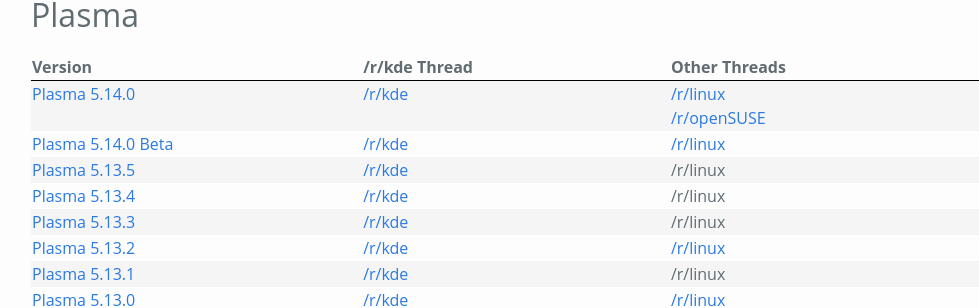
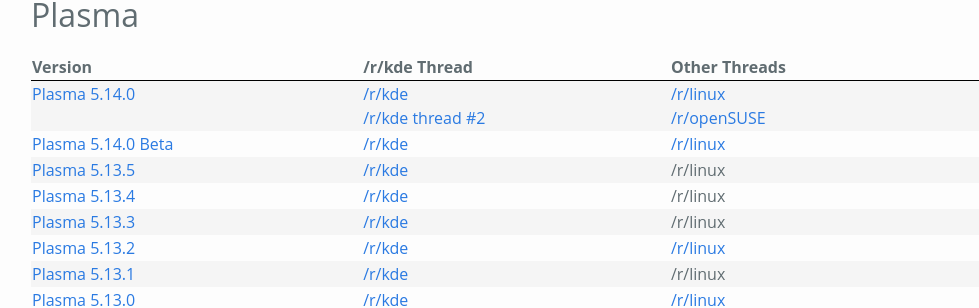
Before and after one commit to Zren/zren.github.io, a Jekyll site: the page built from kde_versions.md, in a window 1280 px wide and 900 px high, scrolled down 1261 px. Shown: the part 153-461 px from the top of the window, without its empty margins (127-1106 px from the left). Built offline with Jekyll 4.4.1, drawn with Linux system fonts in a browser that asks for light colours.

Commit message:
Add 5.14 /r/kde thread #2

```diff
--- a/kde_versions.md
+++ b/kde_versions.md
@@ -173,7 +173,10 @@
   <tbody>
     <tr>
       <td><a href="https://www.kde.org/announcements/plasma-5.14.0.php">Plasma 5.14.0</a></td>
-      <td><a href="https://www.reddit.com/r/kde/comments/9mo5dg/plasma_514_released/">/r/kde</a></td>
+      <td>
+        <a href="https://www.reddit.com/r/kde/comments/9mo5dg/plasma_514_released/">/r/kde</a>
+        <a href="https://www.reddit.com/r/kde/comments/9mokun/just_released_kdes_plasma_514_desktop_comes_with/">/r/kde thread #2</a>
+      </td>
       <td>
         <a href="https://www.reddit.com/r/linux/comments/9mocl6/plasma_514_released/">/r/linux</a>
         <a href="https://www.reddit.com/r/openSUSE/comments/9morb7/kde_release_announcements_plasma_5140/">/r/openSUSE</a>
```
